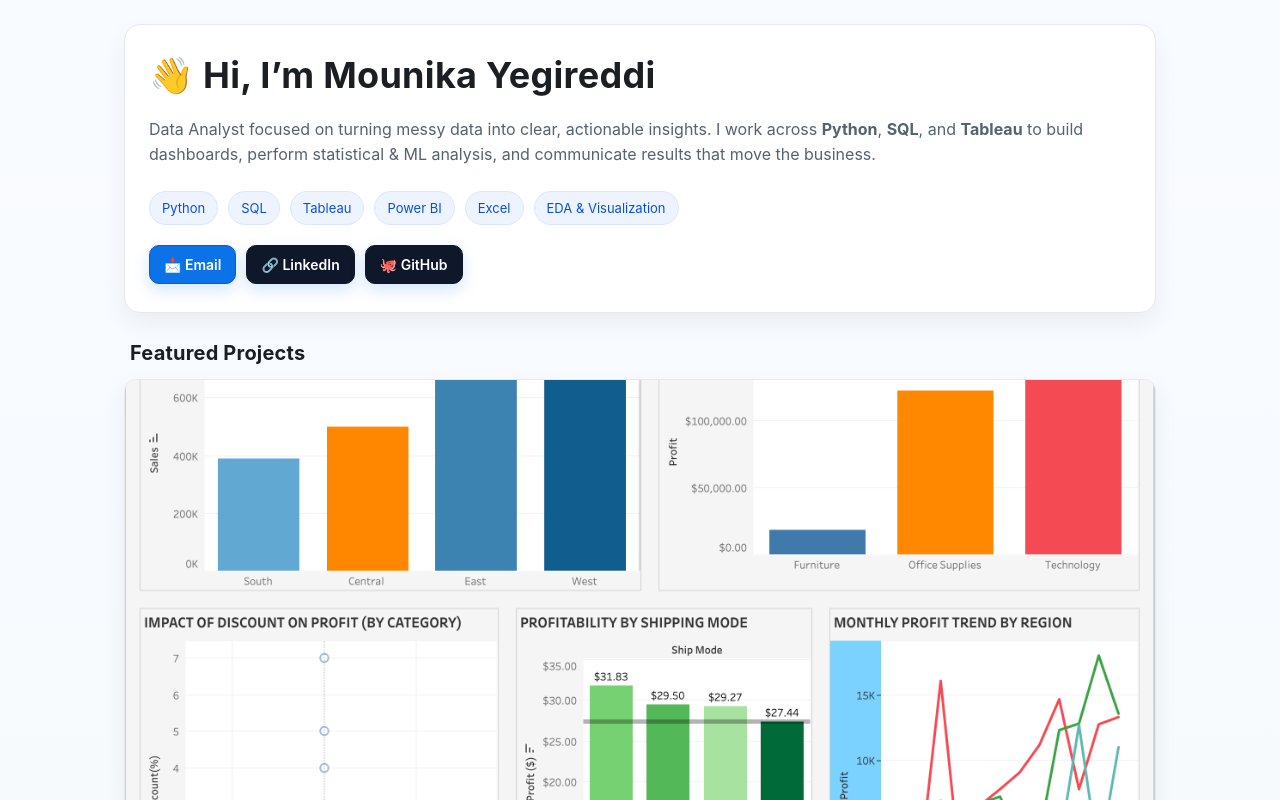
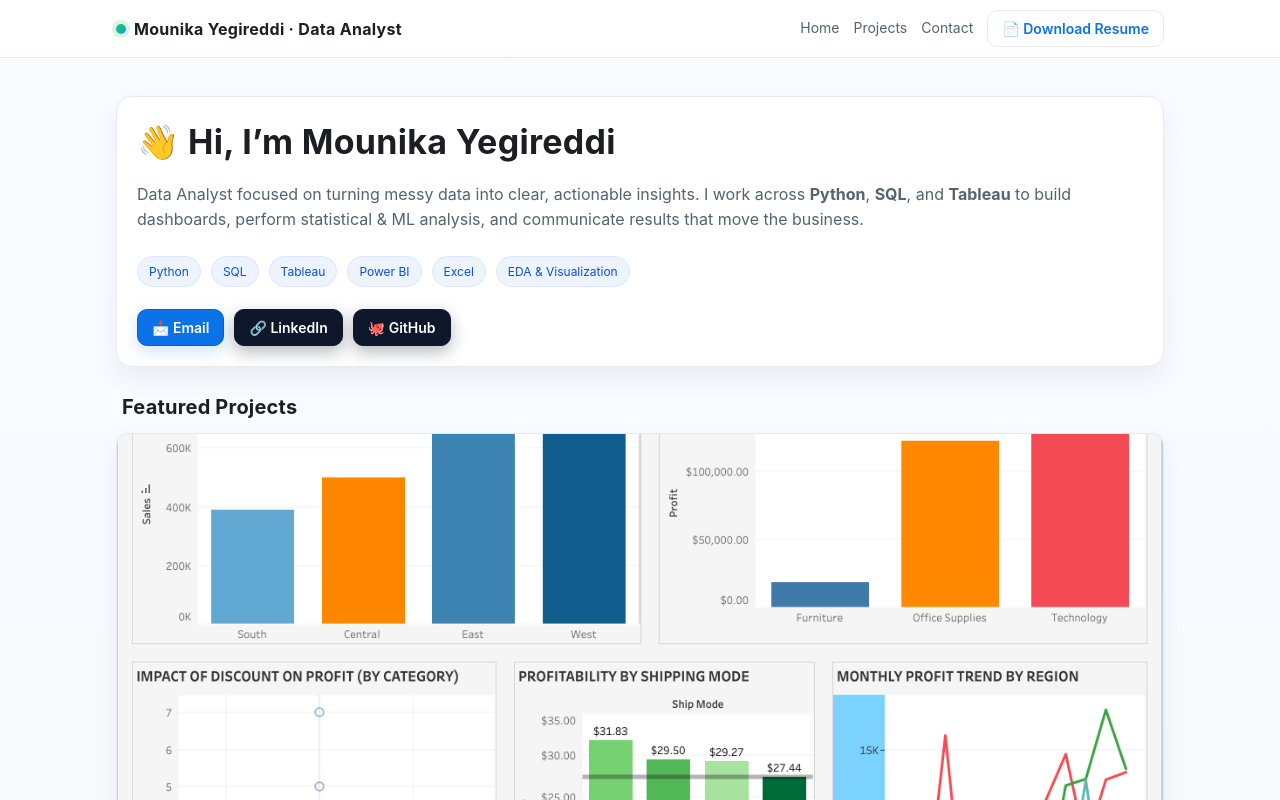
Before and after one commit to Mounika24-dotcom/Data-Analyst-Portfolio, a plain HTML site: page index.html in a window 1280 px wide. Shown: the top 800 px of the page. Drawn offline with Linux system fonts and the light colour scheme.

Commit message:
Inserted resume button

```diff
--- a/index.html
+++ b/index.html
@@ -24,36 +24,165 @@
       --shadow:0 10px 25px rgba(0,0,0,.06);
       --radius:16px;
       --radius-sm:12px;
+      --nav:#ffffff;
     }
+
+    /* Dark mode (automatic) */
+    @media (prefers-color-scheme: dark){
+      :root{
+        --bg:#020617;
+        --card:#020617;
+        --nav:#020617;
+        --ink:#e5e7eb;
+        --muted:#9ca3af;
+        --border:#1f2933;
+        --shadow:0 10px 25px rgba(0,0,0,.8);
+      }
+      body{
+        background:radial-gradient(circle at top,#0f172a 0,#020617 55%,#020617 100%);
+      }
+    }
+
     /* Base */
     *{box-sizing:border-box}
     body{
       margin:0;
-      font-family: -apple-system, BlinkMacSystemFont, "Segoe UI", Roboto, Inter, Arial, sans-serif;
+      font-family:-apple-system,BlinkMacSystemFont,"Segoe UI",Roboto,Inter,Arial,sans-serif;
       color:var(--ink);
       background:linear-gradient(180deg,#f8fbff 0%, #f7f9fc 100%);
     }
     a{color:var(--brand); text-decoration:none}
     a:hover{text-decoration:underline}
+    img{max-width:100%; display:block}
+
     .container{
       max-width:1080px;
       margin:0 auto;
-      padding:24px;
+      padding:20px 16px 32px;
     }
 
-    /* Header / hero */
+    /* NAVBAR */
+    .nav{
+      position:sticky;
+      top:0;
+      z-index:20;
+      background:var(--nav);
+      border-bottom:1px solid var(--border);
+      backdrop-filter:blur(12px);
+    }
+    .nav-inner{
+      max-width:1080px;
+      margin:0 auto;
+      padding:10px 16px;
+      display:flex;
+      align-items:center;
+      justify-content:space-between;
+      gap:12px;
+    }
+    .nav-brand{
+      font-weight:700;
+      letter-spacing:.3px;
+      display:flex;
+      align-items:center;
+      gap:8px;
+      font-size:16px;
+    }
+    .nav-dot{
+      width:10px;
+      height:10px;
+      border-radius:999px;
+      background:linear-gradient(135deg,#22c55e,#0ea5e9);
+      box-shadow:0 0 0 4px rgba(34,197,94,.18);
+    }
+    .nav-links{
+      display:flex;
+      align-items:center;
+      gap:14px;
+      font-size:14px;
+    }
+    .nav-link{
+      color:var(--muted);
+      text-decoration:none;
+      position:relative;
+      padding-bottom:2px;
+    }
+    .nav-link::after{
+      content:"";
+      position:absolute;
+      left:0;
+      bottom:0;
+      width:0;
+      height:2px;
+      border-radius:999px;
+      background:var(--brand);
+      transition:width .18s ease-out;
+    }
+    .nav-link:hover{
+      color:var(--ink);
+      text-decoration:none;
+    }
+    .nav-link:hover::after{
+      width:100%;
+    }
+
+    /* small screens nav */
+    @media (max-width:640px){
+      .nav-inner{
+        flex-direction:column;
+        align-items:flex-start;
+      }
+    }
+
+    /* Buttons */
+    .btn{
+      display:inline-flex;
+      align-items:center;
+      gap:8px;
+      padding:9px 14px;
+      border-radius:10px;
+      font-weight:600;
+      font-size:14px;
+      background:var(--brand);
+      color:#fff;
+      border:1px solid #065dd8;
+      box-shadow:0 6px 16px rgba(11,114,231,.18);
+      cursor:pointer;
+      transition:transform .15s ease, box-shadow .15s ease, filter .15s ease;
+      text-decoration:none;
+    }
+    .btn.secondary{
+      background:#0f172a;
+      border-color:#0f172a;
+      box-shadow:0 6px 16px rgba(15,23,42,.3);
+    }
+    .btn.ghost{
+      background:transparent;
+      color:var(--brand);
+      border-color:var(--border);
+      box-shadow:none;
+    }
+    .btn:hover{
+      filter:brightness(1.04);
+      transform:translateY(-1px);
+      text-decoration:none;
+      box-shadow:0 8px 20px rgba(11,114,231,.22);
+    }
+
+    /* HERO */
     .hero{
       display:grid;
       gap:16px;
-      padding:28px 24px;
+      margin-top:18px;
+      padding:24px 20px 20px;
       background:var(--card);
       border:1px solid var(--border);
       border-radius:var(--radius);
       box-shadow:var(--shadow);
+      animation:fadeUp .45s ease-out both;
     }
     .hero h1{
       margin:0;
-      font-size: clamp(28px, 4vw, 36px);
+      font-size:clamp(26px,4vw,34px);
       letter-spacing:.3px;
     }
     .hero p{
@@ -69,80 +198,127 @@
       margin-top:8px;
     }
     .badge{
-      display:inline-flex; align-items:center; gap:8px;
-      padding:8px 12px; font-size:13px; border-radius:999px;
-      background:#eef4ff; color:#0b4fd9; border:1px solid #dbe7ff;
+      display:inline-flex;
+      align-items:center;
+      gap:8px;
+      padding:7px 11px;
+      font-size:12px;
+      border-radius:999px;
+      background:#eef4ff;
+      color:#0b4fd9;
+      border:1px solid #dbe7ff;
     }
 
     /* Section titles */
     .section-title{
       margin:28px 6px 14px;
-      font-size:20px; letter-spacing:.2px;
+      font-size:20px;
+      letter-spacing:.2px;
     }
 
     /* Cards grid */
     .grid{
       display:grid;
-      grid-template-columns:repeat(12, 1fr);
+      grid-template-columns:repeat(12,1fr);
       gap:18px;
     }
     .card{
-      grid-column: span 12;
+      grid-column:span 12;
       background:var(--card);
       border:1px solid var(--border);
       border-radius:var(--radius-sm);
       box-shadow:var(--shadow);
       overflow:hidden;
+      transition:transform .18s ease-out, box-shadow .18s ease-out, border-color .18s ease-out;
     }
-    .card-body{padding:18px 18px 6px}
+    .card:hover{
+      transform:translateY(-4px);
+      box-shadow:0 18px 40px rgba(15,23,42,.14);
+      border-color:rgba(37,99,235,.45);
+    }
+    .card-body{padding:18px 18px 8px}
     .card h3{margin:0 0 4px; font-size:18px}
     .card p{margin:6px 0 0; color:var(--muted); line-height:1.55}
     .card footer{
-      display:flex; flex-wrap:wrap; gap:10px;
-      padding:14px 18px 18px;
+      display:flex;
+      flex-wrap:wrap;
+      gap:10px;
+      padding:14px 18px 16px;
     }
     .pill{
-      padding:7px 12px; border-radius:10px; font-size:13px; border:1px solid var(--border);
-      background:#fafcff; color:#334155;
+      padding:7px 12px;
+      border-radius:10px;
+      font-size:13px;
+      border:1px solid var(--border);
+      background:#fafcff;
+      color:#334155;
+      white-space:nowrap;
     }
 
     /* Media */
     .preview{
-      display:block; width:100%; max-height:520px; object-fit:cover;
+      display:block;
+      width:100%;
+      max-height:520px;
+      object-fit:cover;
       border-bottom:1px solid var(--border);
     }
 
-    /* CTA buttons */
-    .btn{
-      display:inline-flex; align-items:center; gap:8px;
-      padding:10px 14px; border-radius:10px; font-weight:600; font-size:14px;
-      background:var(--brand); color:#fff; border:1px solid #065dd8; box-shadow:0 6px 16px rgba(11,114,231,.18);
-    }
-    .btn.secondary{ background:#0f172a; border-color:#0f172a }
-    .btn:hover{ filter:brightness(1.03) }
-
-    /* Two-column helper on wide screens */
-    @media (min-width: 880px){
-      .card--half{grid-column: span 6;}
+    /* Two-column on wide screens */
+    @media (min-width:880px){
+      .card--half{grid-column:span 6;}
     }
 
     /* Footer */
     .footer{
-      margin-top:30px; padding:24px;
-      background:transparent; color:var(--muted); text-align:center; font-size:14px;
+      margin-top:30px;
+      padding:24px;
+      background:transparent;
+      color:var(--muted);
+      text-align:center;
+      font-size:14px;
     }
-    .links{display:flex; flex-wrap:wrap; gap:14px; justify-content:center; margin-top:8px}
+    .links{
+      display:flex;
+      flex-wrap:wrap;
+      gap:14px;
+      justify-content:center;
+      margin-top:8px;
+    }
+
+    /* Simple fade-up animation */
+    @keyframes fadeUp{
+      from{opacity:0; transform:translateY(6px);}
+      to{opacity:1; transform:translateY(0);}
+    }
   </style>
 </head>
 <body>
-  <main class="container">
+  <!-- NAVBAR -->
+  <header class="nav">
+    <div class="nav-inner">
+      <div class="nav-brand">
+        <span class="nav-dot"></span>
+        <span>Mounika Yegireddi · Data Analyst</span>
+      </div>
+      <nav class="nav-links">
+        <a class="nav-link" href="#top">Home</a>
+        <a class="nav-link" href="#projects">Projects</a>
+        <a class="nav-link" href="#contact">Contact</a>
+        <!-- Resume button (update href after uploading your PDF) -->
+        <a class="btn ghost" href="resume.pdf" target="_blank" rel="noopener">📄 Download Resume</a>
+      </nav>
+    </div>
+  </header>
+
+  <main id="top" class="container">
     <!-- HERO -->
     <section class="hero">
       <h1>👋 Hi, I’m <strong>Mounika Yegireddi</strong></h1>
       <p>
         Data Analyst focused on turning messy data into clear, actionable insights. I work across
         <strong>Python</strong>, <strong>SQL</strong>, and <strong>Tableau</strong> to build dashboards, perform
-        statistical & ML analysis, and communicate results that move the business.
+        statistical &amp; ML analysis, and communicate results that move the business.
       </p>
       <div class="badges">
         <span class="badge">Python</span>
@@ -150,9 +326,9 @@
         <span class="badge">Tableau</span>
         <span class="badge">Power BI</span>
         <span class="badge">Excel</span>
-        <span class="badge">EDA & Visualization</span>
+        <span class="badge">EDA &amp; Visualization</span>
       </div>
-      <div style="display:flex; gap:10px; flex-wrap:wrap; margin-top:4px">
+      <div style="display:flex; gap:10px; flex-wrap:wrap; margin-top:6px">
         <a class="btn" href="mailto:yegireddimounika1999@gmail.com">📩 Email</a>
         <a class="btn secondary" href="https://www.linkedin.com/in/mounika-yegireddi/" target="_blank" rel="noopener">🔗 LinkedIn</a>
         <a class="btn secondary" href="https://github.com/Mounika24-dotcom" target="_blank" rel="noopener">🐙 GitHub</a>
@@ -160,10 +336,10 @@
     </section>
 
     <!-- PROJECTS -->
-    <h2 class="section-title">Featured Projects</h2>
+    <h2 id="projects" class="section-title">Featured Projects</h2>
     <section class="grid">
 
-      <!-- Tableau Dashboard (wide) -->
+      <!-- Tableau Dashboard -->
       <article class="card" style="grid-column: span 12">
         <img class="preview" src="Retail_Performance_Dashboard/dashboard_preview.png" alt="Retail Performance Dashboard preview (Tableau)">
         <div class="card-body">
@@ -175,7 +351,6 @@
           </p>
         </div>
         <footer>
-          <!-- Update this Tableau Public link after you publish -->
           <a class="btn" href="https://public.tableau.com/app/profile/mounika.yegireddi8627/viz/RetailPerformancedashboard/Dashboard1#1" target="_blank" rel="noopener">🔎 View on Tableau Public</a>
           <a class="pill" href="https://github.com/Mounika24-dotcom/Data-Analyst-Portfolio/tree/main/Retail_Performance_Dashboard" target="_blank" rel="noopener">Repository folder</a>
           <span class="pill">Tools: Tableau · CSV (Superstore)</span>
@@ -187,7 +362,7 @@
         <div class="card-body">
           <h3>🐍 Superstore Sales Analysis (Python)</h3>
           <p>
-            End-to-end EDA using <strong>Pandas</strong> & <strong>Matplotlib</strong> to surface category/region
+            End-to-end EDA using <strong>Pandas</strong> &amp; <strong>Matplotlib</strong> to surface category/region
             drivers of profit. Includes outlier handling, profit-margin KPI, and visuals you can lift into
             a slide deck.
           </p>
@@ -201,7 +376,7 @@
       <!-- R project -->
       <article class="card card--half">
         <div class="card-body">
-          <h3>☁️ Air Quality & Health Study (R)</h3>
+          <h3>☁️ Air Quality &amp; Health Study (R)</h3>
           <p>
             Correlation analysis between air pollution and health indicators using <strong>R</strong>.
             Clean feature engineering + tidy visualizations to convey risk patterns clearly.
@@ -215,11 +390,11 @@
     </section>
 
     <!-- CONTACT -->
-    <section class="card" style="margin-top:18px">
+    <section id="contact" class="card" style="margin-top:18px">
       <div class="card-body" style="text-align:center">
         <h3 style="margin-bottom:6px">Let’s Connect</h3>
         <p class="muted" style="color:var(--muted); margin:0 0 10px">
-          Open to internships & full-time roles in Data Analytics / Business Intelligence.
+          Open to internships &amp; full-time roles in Data Analytics / Business Intelligence.
         </p>
         <div class="links">
           <a href="mailto:yegireddimounika1999@gmail.com">📩 yegireddimounika1999@gmail.com</a>
```
